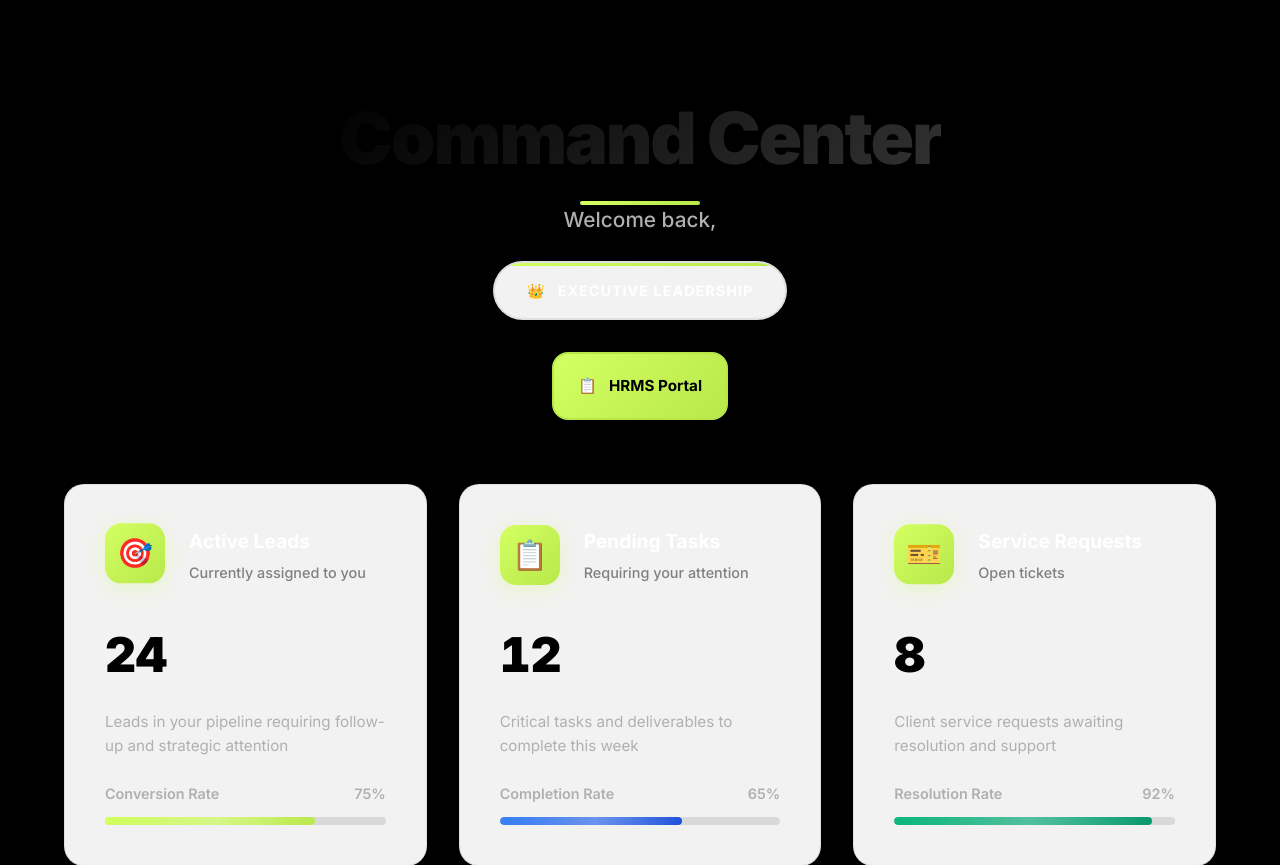
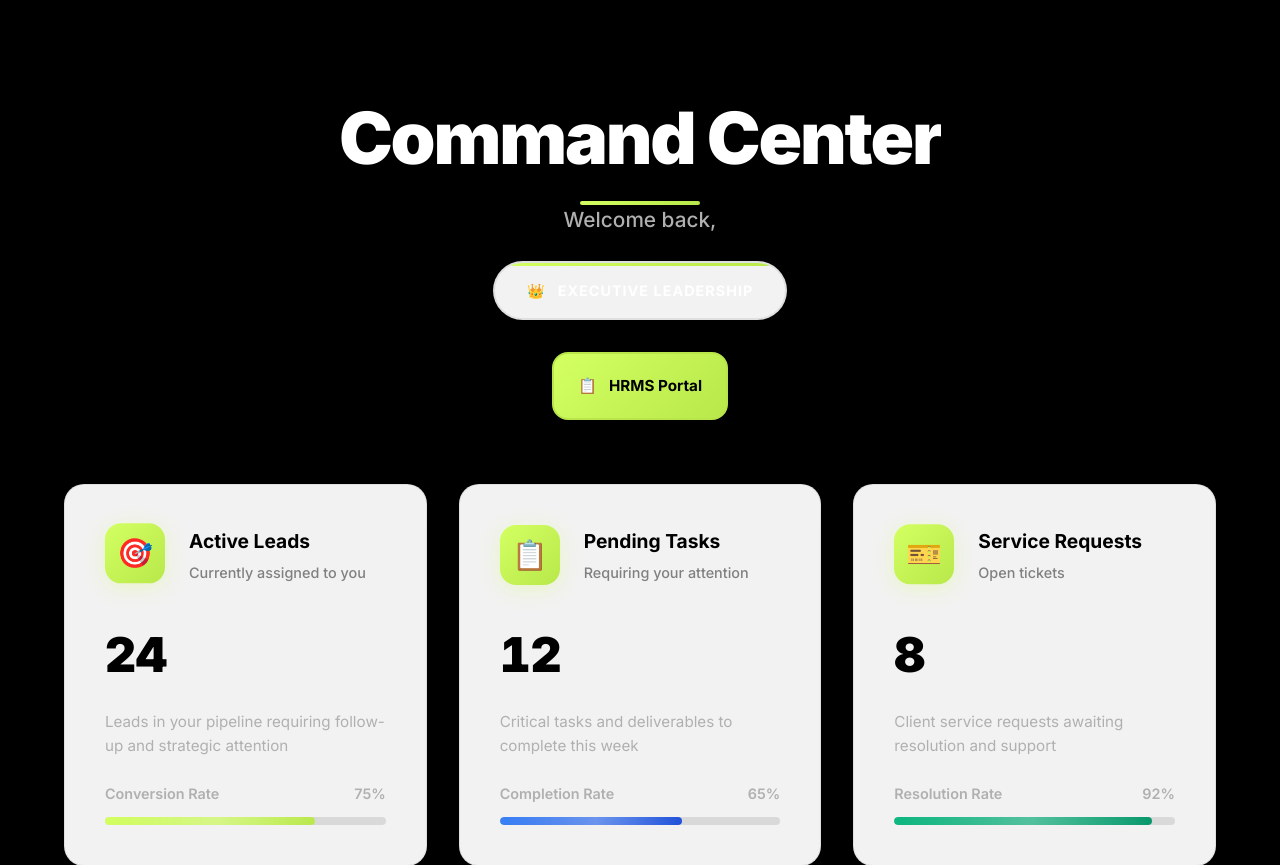
Before and after one commit to shauryasawai/CRM, a Django app: page /dashboard/ in a window 1280 px wide. Shown: the part 100-965 px from the top of the page. Run offline with Django 5.2, Linux system fonts and the light colour scheme; a user stored in the database is signed in; data comes from the database, SQL or seed files in the repository; tables that the repository leaves empty hold one stand-in row (values such as "Sample post").

Commit message:
Update dashboard_top_management.html

```diff
--- a/base/templates/base/dashboard_top_management.html
+++ b/base/templates/base/dashboard_top_management.html
@@ -82,7 +82,7 @@
     .welcome-title {
         font-size: clamp(2.5rem, 6vw, 4.5rem);
         font-weight: 900;
-        background: var(--gradient-dark);
+        background: var(--accent-white);
         -webkit-background-clip: text;
         -webkit-text-fill-color: transparent;
         background-clip: text;
@@ -239,7 +239,7 @@
     .rm-card-title {
         font-size: 1.2rem;
         font-weight: 700;
-        color: var(--text-primary);
+        color: black;
         margin-bottom: 0.25rem;
     }
 
```
